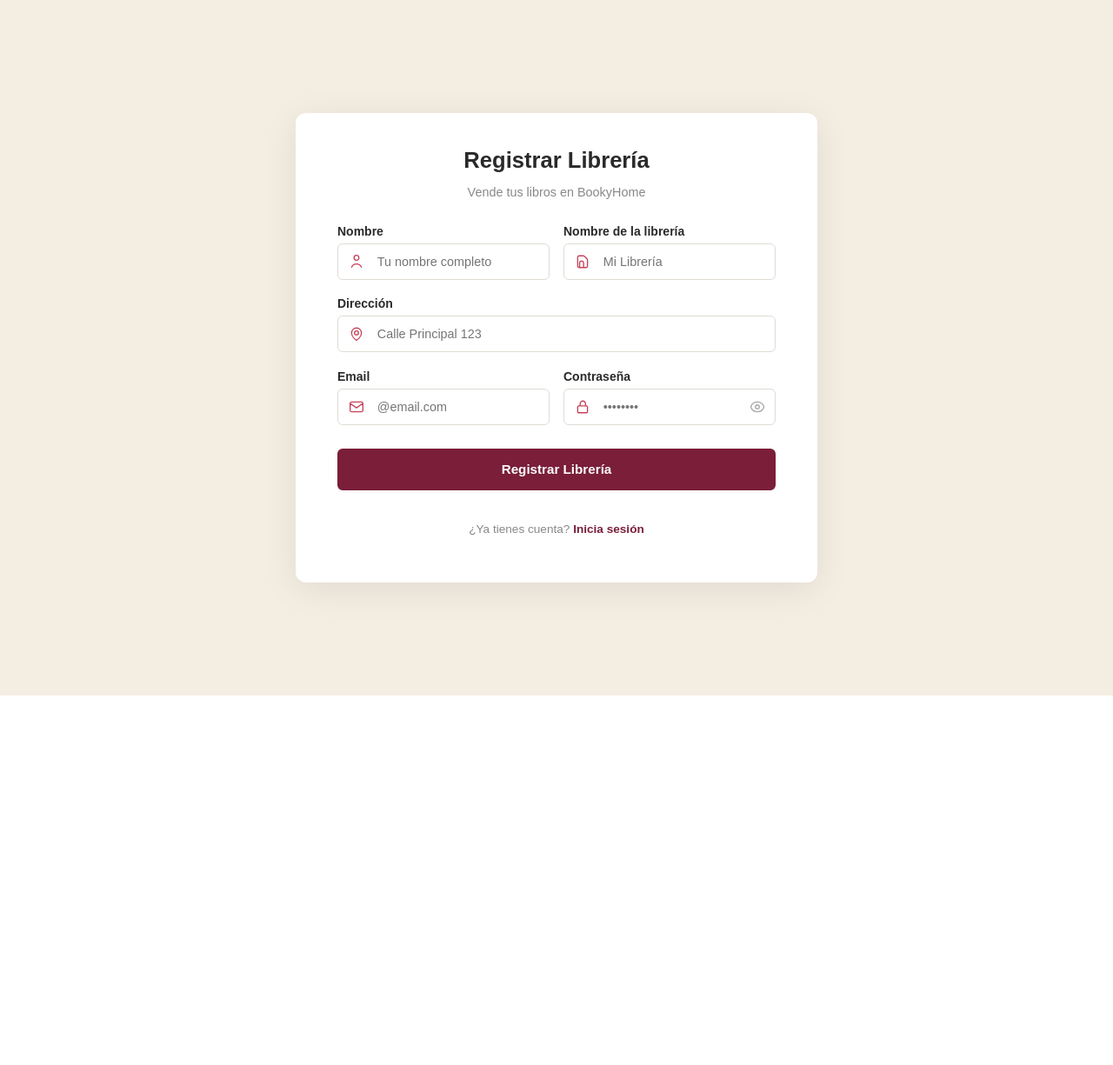
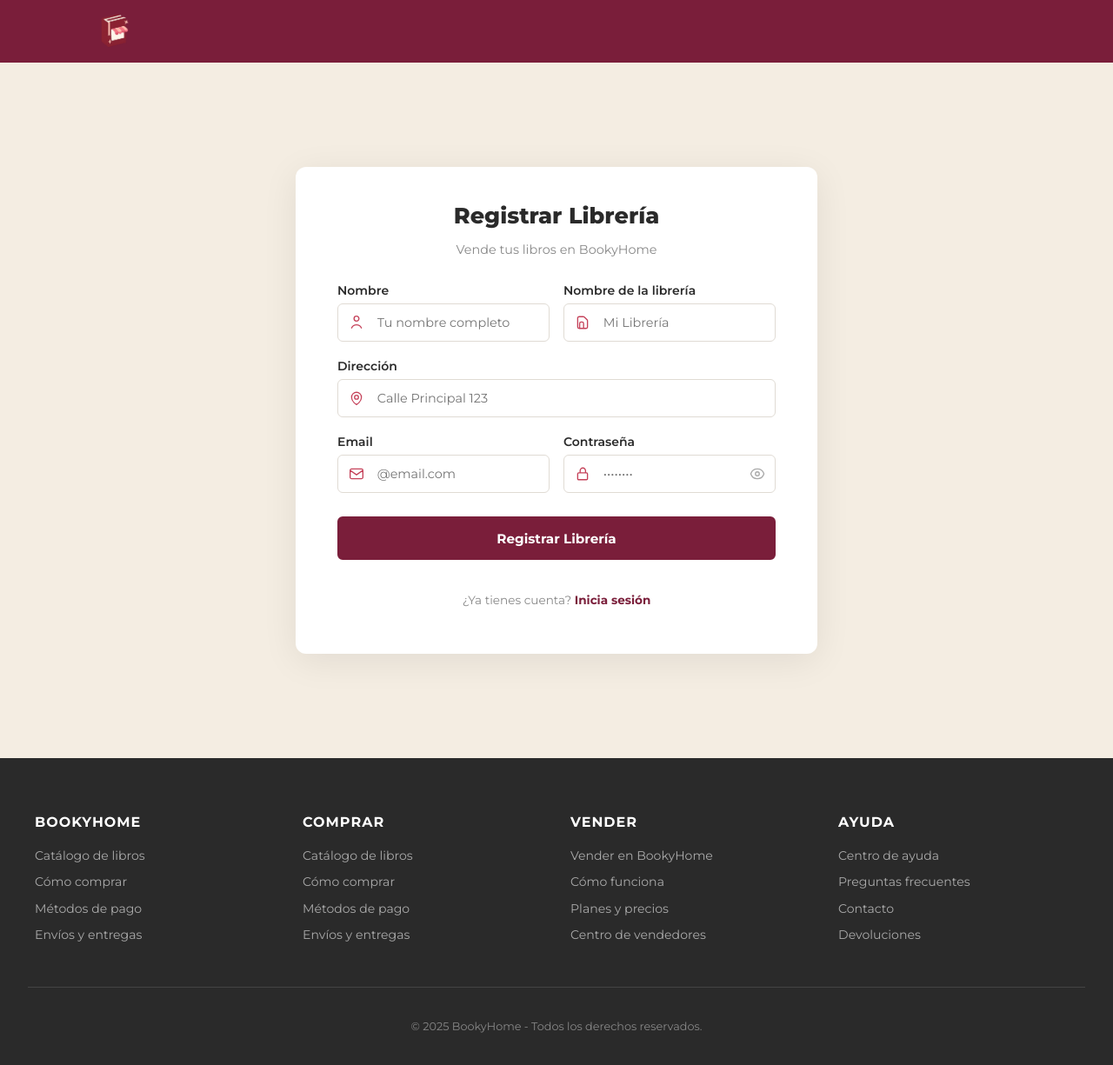
Before and after one commit to crisleon93/bookyhome, a React app in the folder frontend/: page /libreria in a window 1280 px wide. Shown: the whole page at 87% size. Before the commit the page ends 800 px from the top, so only its background shows below. Built offline with nearby package versions, Linux system fonts and the light colour scheme; the HTML template or start-up script is replaced by a standard one.

Commit message:
Cambios en frontend

```diff
--- a/frontend/src/App.jsx
+++ b/frontend/src/App.jsx
@@ -1,4 +1,6 @@
 import { BrowserRouter, Routes, Route } from 'react-router-dom'
+import Footer from './components/Footer'
+
 import Login from './pages/Login'
 import Register from './pages/Register'
 import ForgotPassword from './pages/ForgotPassword'
@@ -9,14 +11,18 @@
 function App() {
   return (
     <BrowserRouter>
+
       <Routes>
-        <Route path="/"                element={<Home />} />
-        <Route path="/login"           element={<Login />} />
-        <Route path="/register"        element={<Register />} />
-        <Route path="/libreria"        element={<Libreria />} />
+        <Route path="/" element={<Home />} />
+        <Route path="/login" element={<Login />} />
+        <Route path="/register" element={<Register />} />
+        <Route path="/libreria" element={<Libreria />} />
         <Route path="/forgot-password" element={<ForgotPassword />} />
         <Route path="/reset-password" element={<ResetPassword />} />
       </Routes>
+
+      <Footer />
+
     </BrowserRouter>
   )
 }
--- /dev/null
+++ b/frontend/src/components/Footer.jsx
@@ -0,0 +1,57 @@
+function Footer() {
+  return (
+    <footer>
+
+      <div className="footer-container">
+
+        <div className="footer-column">
+          <h3>BookyHome</h3>
+          <ul>
+            <li><a href="#">Catálogo de libros</a></li>
+            <li><a href="#">Cómo comprar</a></li>
+            <li><a href="#">Métodos de pago</a></li>
+            <li><a href="#">Envíos y entregas</a></li>
+          </ul>
+        </div>
+
+        <div className="footer-column">
+          <h3>Comprar</h3>
+          <ul>
+            <li><a href="#">Catálogo de libros</a></li>
+            <li><a href="#">Cómo comprar</a></li>
+            <li><a href="#">Métodos de pago</a></li>
+            <li><a href="#">Envíos y entregas</a></li>
+          </ul>
+        </div>
+
+        <div className="footer-column">
+          <h3>Vender</h3>
+          <ul>
+            <li><a href="#">Vender en BookyHome</a></li>
+            <li><a href="#">Cómo funciona</a></li>
+            <li><a href="#">Planes y precios</a></li>
+            <li><a href="#">Centro de vendedores</a></li>
+          </ul>
+        </div>
+
+        <div className="footer-column">
+          <h3>Ayuda</h3>
+          <ul>
+            <li><a href="#">Centro de ayuda</a></li>
+            <li><a href="#">Preguntas frecuentes</a></li>
+            <li><a href="#">Contacto</a></li>
+            <li><a href="#">Devoluciones</a></li>
+          </ul>
+        </div>
+
+      </div>
+
+      <div className="footer-bottom">
+        <p>© 2025 BookyHome - Todos los derechos reservados.</p>
+      </div>
+
+    </footer>
+  )
+}
+
+export default Footer
--- /dev/null
+++ b/frontend/src/components/Header.jsx
@@ -0,0 +1,55 @@
+import { Link } from 'react-router-dom'
+import logo from '../assets/logo.png'
+import { IconSearch, IconUser, IconUserPlus } from './Icons'
+
+function Header({ variant }) {
+
+  const isSimple = variant === "simple"   // solo logo
+  const isWhite = variant === "white"     // header blanco
+
+  return (
+    <header
+      id="main-header"
+      className={`${isSimple ? "header-center" : ""} ${isWhite ? "header-white" : "header-vinotinto"}`}
+    >
+
+      {/* LOGO */}
+      <Link to="/" className="logo-link">
+        <img src={logo} alt="BookyHome" className="logo-img" />
+      </Link>
+
+      {/* CONTENIDO SOLO SI NO ES SIMPLE */}
+      {!isSimple && (
+        <>
+          {/* BUSCADOR */}
+          <div className="search-wrapper">
+            <input
+              type="text"
+              placeholder="Buscar libros..."
+              className="search-bar"
+            />
+            <button className="search-btn">
+              <IconSearch />
+            </button>
+          </div>
+
+          {/* ACCIONES */}
+          <div className="header-actions">
+            <Link to="/login" className="user-access">
+              <IconUser />
+              <span>Ingresa</span>
+            </Link>
+
+            <Link to="/register" className="user-access">
+              <IconUserPlus />
+              <span>Crea tu cuenta</span>
+            </Link>
+          </div>
+        </>
+      )}
+
+    </header>
+  )
+}
+
+export default Header
--- /dev/null
+++ b/frontend/src/components/Icons.jsx
@@ -0,0 +1,24 @@
+export const IconSearch = () => (
+  <svg className="icon-search" xmlns="http://www.w3.org/2000/svg" viewBox="0 0 24 24"
+    fill="none" stroke="currentColor" strokeWidth="2" strokeLinecap="round" strokeLinejoin="round">
+    <circle cx="11" cy="11" r="8"/>
+    <path d="m21 21-4.3-4.3"/>
+  </svg>
+)
+
+export const IconUser = () => (
+  <svg className="icon-user" xmlns="http://www.w3.org/2000/svg" viewBox="0 0 24 24"
+    fill="none" stroke="currentColor" strokeWidth="2" strokeLinecap="round" strokeLinejoin="round">
+    <path d="M19 21v-2a4 4 0 0 0-4-4H9a4 4 0 0 0-4 4v2"/>
+    <circle cx="12" cy="7" r="4"/>
+  </svg>
+)
+
+export const IconUserPlus = () => (
+  <svg className="icon-user" xmlns="http://www.w3.org/2000/svg" viewBox="0 0 24 24"
+    fill="none" stroke="currentColor" strokeWidth="2" strokeLinecap="round" strokeLinejoin="round">
+    <path
+      d="M19 7.5v3m0 0v3m0-3h3m-3 0h-3m-4.5-1.5a4.5 4.5 0 11-9 0 4.5 4.5 0 019 0zM3 19.235v-.11a6.375 6.375 0 0112.75 0v.109A12.318 12.318 0 019.374 21c-2.331 0-4.512-.645-6.374-1.766z"
+    />
+  </svg>
+)
--- a/frontend/src/index.css
+++ b/frontend/src/index.css
@@ -6,7 +6,7 @@
 /* ===========================
    BOOKY HOME — styles.css LIMPIO
    =========================== */
-
+@import url('https://fonts.googleapis.com/css2?family=Montserrat:wght@400;600;700;800&display=swap');
 :root {
   --vinotinto: #7A1E3A;
   --rojo-suave: #C5425A;
@@ -151,6 +151,22 @@
   cursor: pointer;
   flex-shrink: 0;
   text-decoration: none;
+}
+
+.header-white {
+  background-color: var(--blanco);
+}
+
+.header-vinotinto {
+  background-color: var(--vinotinto);
+}
+
+.header-vinotinto .user-access {
+  color: white;
+}
+
+.header-white .user-access {
+  color: var(--vinotinto);
 }
 
 /* ===========================
@@ -1192,7 +1208,7 @@
   background-color: #fdecea;
   color: #c62828;
   border: 1.5px solid #ef9a9a;
-}@import url('https://fonts.googleapis.com/css2?family=Montserrat:wght@400;600;700;800&display=swap');
+}
 
 /* auth-page background fix for React (no body class needed) */
 .auth-main {
--- a/frontend/src/pages/ForgotPassword.jsx
+++ b/frontend/src/pages/ForgotPassword.jsx
@@ -1,6 +1,8 @@
 import { useState } from 'react'
 import { Link } from 'react-router-dom'
+import Header from '../components/Header'
 import axios from 'axios'
+
 
 const IconMail = () => (
   <svg className="auth-input-icon" xmlns="http://www.w3.org/2000/svg" fill="none"
@@ -48,6 +50,8 @@
   }
 
   return (
+    <>
+    <Header variant="simple" />
     <main className="auth-main">
       <div className="auth-card">
 
@@ -106,6 +110,7 @@
 
       </div>
     </main>
+    </>
   )
 }
 
--- a/frontend/src/pages/Libreria.jsx
+++ b/frontend/src/pages/Libreria.jsx
@@ -1,5 +1,6 @@
 import { useState } from 'react'
 import { Link, useNavigate } from 'react-router-dom'
+import Header from '../components/Header'
 import axios from 'axios'
 
 // ── Íconos ────────────────────────────────────────────────────────────────────
@@ -126,6 +127,8 @@
   }
 
   return (
+    <>
+    <Header variant="simple" />
     <main className="auth-main">
       <div className="auth-card auth-card--wide">
 
@@ -259,6 +262,7 @@
 
       </div>
     </main>
+    </>
   )
 }
 
--- a/frontend/src/pages/Login.jsx
+++ b/frontend/src/pages/Login.jsx
@@ -1,6 +1,7 @@
 import { useState } from 'react'
 import { Link, useNavigate } from 'react-router-dom'
 import axios from 'axios'
+import Header from '../components/Header'
 
 // ── Íconos ────────────────────────────────────────────────────────────────────
 
@@ -101,6 +102,8 @@
   }
 
   return (
+    <>
+    <Header variant="simple" />
     <main className="auth-main">
       <div className="auth-card">
 
@@ -195,6 +198,7 @@
 
       </div>
     </main>
+    </>
   )
 }
 
--- a/frontend/src/pages/Register.jsx
+++ b/frontend/src/pages/Register.jsx
@@ -1,5 +1,6 @@
 import { useState, useEffect } from 'react'
 import { Link, useNavigate } from 'react-router-dom'
+import Header from '../components/Header'
 import axios from 'axios'
 
 const IconUser = () => (
@@ -225,6 +226,8 @@
   }, [exito, countdown, navigate])
 
   return (
+    <>
+    <Header variant="simple" />
     <main className="auth-main">
       <div className="auth-card">
 
@@ -357,6 +360,7 @@
       </LegalModal>
 
     </main>
+    </>
   )
 }
 
--- a/frontend/src/pages/Resetpassword.jsx
+++ b/frontend/src/pages/Resetpassword.jsx
@@ -1,5 +1,6 @@
 import { useState, useEffect } from 'react'
 import { Link, useNavigate, useSearchParams } from 'react-router-dom'
+import Header from '../components/Header'
 import axios from 'axios'
 
 const IconLock = () => (
@@ -104,6 +105,8 @@
   // Token inválido o no existe
   if (tokenError) {
     return (
+      <>
+      <Header variant="simple" />
       <main className="auth-main">
         <div className="auth-card">
           <div className="auth-icon-top">
@@ -122,7 +125,7 @@
         </div>
       </main>
     )
-  }
+
 
   return (
     <main className="auth-main">
@@ -225,7 +228,9 @@
 
       </div>
     </main>
+    </>
   )
+}
 }
 
 export default ResetPassword
```
Also changed, not shown: frontend/src/pages/Home.jsx (+2 -91 lines).
